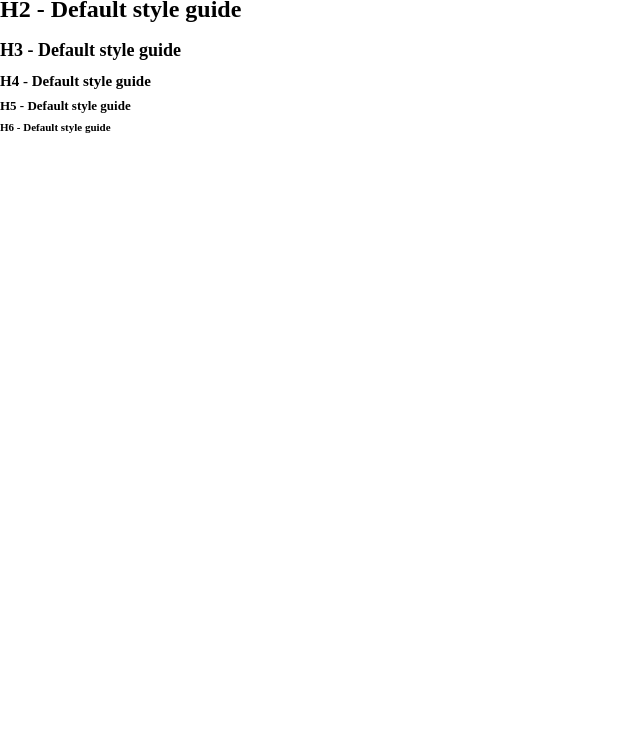
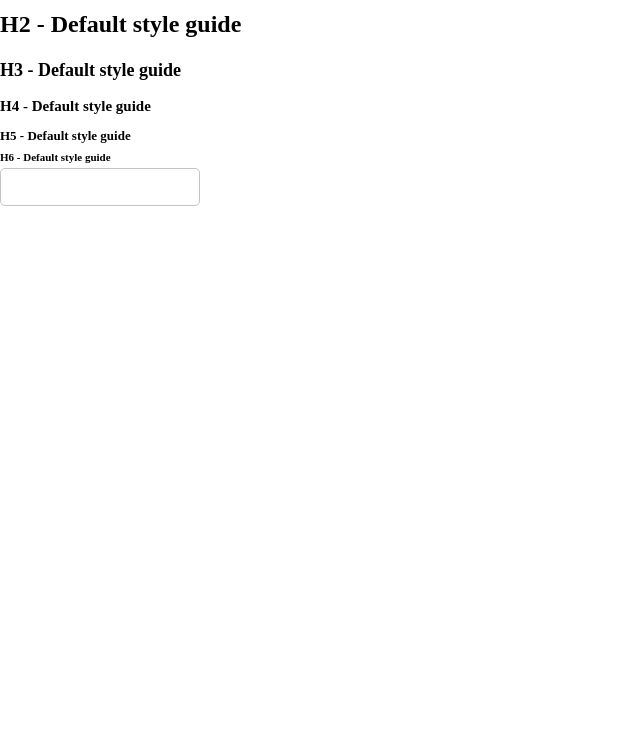
Before and after one commit to vrinceanuv/default-styleguide, a website: page public/index.html in a window 1280 px wide. Shown: the part 65-800 px from the top of the page, without its empty margins (0-640 px from the left). Drawn offline with Linux system fonts and the light colour scheme; a web font is replaced by a local one.

Commit message:
Added mixins and colors

```diff
--- a/modules/elements/forms.scss
+++ b/modules/elements/forms.scss
@@ -0,0 +1,15 @@
+input {
+  &[type="text"] {
+    @extend .padding-round-medium;
+    @include border-radius(5px);
+    @include box-shadow(none);
+
+    border: 1px solid $lavender-gray;
+    font-size: $input;
+    width: auto;
+
+    &:focus {
+      outline: none;
+    }
+  }
+}
--- a/modules/typography/index.scss
+++ b/modules/typography/index.scss
@@ -4,12 +4,16 @@ h1, h2, h3 , h4, h5, h6 {
   font-weight: $bold;
 }
 
-h1, h2, h3 {
-  padding: 10px 0;
+h1, h2 {
+  @extend .padding-vertical-large;
 }
 
-h4, h5, h6 {
-  padding: 5px 0;
+h3, h4 {
+  @extend .padding-vertical-medium;
+}
+
+h5, h6 {
+  @extend .padding-vertical-small;
 }
 
 h1 {
--- a/modules/utils/index.scss
+++ b/modules/utils/index.scss
@@ -1,4 +1,4 @@
 @import './variables.scss';
+@import './reusable.scss';
 @import './helpers.scss';
-@import './reusable.scss';
 @import './mixins.scss';
--- /dev/null
+++ b/modules/utils/mixins.scss
@@ -0,0 +1,21 @@
+// Usage: @include box-sizing(border-box);
+@mixin box-sizing($box-model) {
+  -webkit-box-sizing: $box-model; // Safari <= 5
+     -moz-box-sizing: $box-model; // Firefox <= 19
+          box-sizing: $box-model;
+}
+
+
+// Usage: @include border-radius(5px);
+@mixin border-radius($radius) {
+  -webkit-border-radius: $radius;
+  border-radius: $radius;
+  background-clip: padding-box;  /* stops bg color from leaking outside the border: */
+}
+
+// Usage: @include box-shadow(inset 0 1px 1px rgba(0, 0, 0, 0.5));
+@mixin box-shadow($value) {
+    -webkit-box-shadow: $value;
+    -moz-box-shadow: $value;
+    box-shadow: $value;
+}
--- a/modules/utils/reusable.scss
+++ b/modules/utils/reusable.scss
@@ -11,8 +11,8 @@ $size-list: (small: $padding-small, medium: $padding-medium, large: $padding-lar
 // Padding vertical (top, bottom)
 @each $size, $sizes in $size-list {
   .padding-vertical-#{$size} {
-    padding-left: $sizes;
-    padding-right: $sizes;
+    padding-top: $sizes;
+    padding-bottom: $sizes;
   }
 }
 
--- a/modules/utils/variables.scss
+++ b/modules/utils/variables.scss
@@ -14,7 +14,18 @@ $h4:               15px;
 $h5:               13px;
 $h6:               11px;
 
+$paragraph:        14px;
+$input:            $paragraph;
+
 // Paddings
 $padding-small:    5px;
 $padding-medium:   10px;
 $padding-large:    15px;
+
+// Colors
+$rich-black:       #090617;
+$japanese-indigo:  #243147;
+$dark-cerulean:    #124A72;
+$cerulean:         #1276A9;
+$spiro-disco:      #28D6F7;
+$lavender-gray:    #C5C3C6;
--- a/public/index.html
+++ b/public/index.html
@@ -12,5 +12,7 @@
   <h4>H4 - Default style guide</h4>
   <h5>H5 - Default style guide</h5>
   <h6>H6 - Default style guide</h6>
+
+  <input type="text">
 </body>
 </html>
```
Also changed, not shown: modules/utils/helpers.scss (deleted), public/css/main.css.
